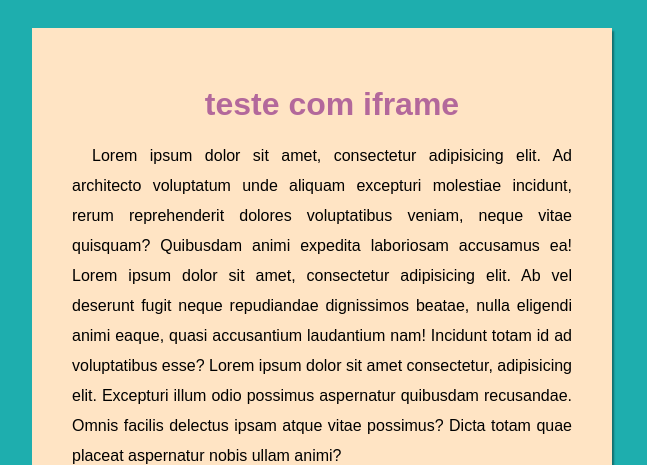
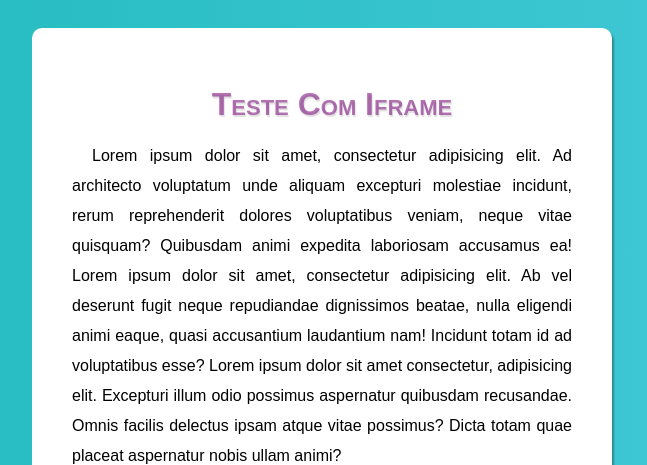
Before and after one commit to Vinicios000/html_css, a plain HTML site: page exercicios/ex024/iframe002.html in a window 1280 px wide. Shown: the top 465 px of the page, without its empty margins (318-965 px from the left). Drawn offline with Linux system fonts and the light colour scheme.

Commit message:
exercicios iframes

```diff
--- /dev/null
+++ b/exercicios/ex024/Paginas-extras/pag001.html
@@ -0,0 +1,22 @@
+<!DOCTYPE html>
+<html lang="pt-br">
+<head>
+    <meta charset="UTF-8">
+    <meta name="viewport" content="width=device-width, initial-scale=1.0">
+    <title>Site de Teste</title>
+    <style>
+        h1{
+            text-align: center;
+            padding-top: 240px;
+        }
+        body{
+            font-family: Arial, Helvetica, sans-serif;
+            background-color: lightgray;
+
+        }
+    </style>
+</head>
+<body>
+    <h1>Isso é um Teste</h1>
+</body>
+</html>
--- a/exercicios/ex024/iframe002.html
+++ b/exercicios/ex024/iframe002.html
@@ -8,6 +8,8 @@
         h1{
             text-align: center;
             color: color-mix(in srgb, gray 10%, purple 50%);
+            font-variant: small-caps;
+            text-shadow: 1px 2px 1px rgba(0, 0, 0, 0.124);
         }
 
 
@@ -18,7 +20,7 @@
 
         }
         body{
-            background-color: rgb(30, 174, 174);
+            background: linear-gradient(to right, #1eb9b9 , #47cbdc  );
            padding: 20px;
            font-family: Arial, Helvetica, sans-serif;
            text-align: justify;
@@ -30,17 +32,23 @@
             width: 500px;
             background-color: white;
             padding: 40px;
-            border-radius: 0px 0px 10px 10px;
-            box-shadow: 2px 3px 2px rgba(0, 0, 0, 0.372);
-            background-color: bisque;
+            border-radius: 10px 10px 10px 10px;
+            box-shadow: 2px 3px 2px rgba(0, 0, 0, 0.31);
+        }
+        iframe{
+            border: 1px solid rgba(0, 0, 0, 0.091);
+            box-shadow: 1px 1px 1px rgba(0, 0, 0, 0.167);
         }
     </style>
 </head>
 <body>
     <main>
-        <h1>teste com iframe</h1>
+        <h1>Teste Com Iframe</h1>
         <p>Lorem ipsum dolor sit amet, consectetur adipisicing elit. Ad architecto voluptatum unde aliquam excepturi molestiae incidunt, rerum reprehenderit dolores voluptatibus veniam, neque vitae quisquam? Quibusdam animi expedita laboriosam accusamus ea! Lorem ipsum dolor sit amet, consectetur adipisicing elit. Ab vel deserunt fugit neque repudiandae dignissimos beatae, nulla eligendi animi eaque, quasi accusantium laudantium nam! Incidunt totam id ad voluptatibus esse? Lorem ipsum dolor sit amet consectetur, adipisicing elit. Excepturi illum odio possimus aspernatur quibusdam recusandae. Omnis facilis delectus ipsam atque vitae possimus? Dicta totam quae placeat aspernatur nobis ullam animi?</p>
-        <iframe src=" https://vinicios000.github.io/projeto-cordel/" frameborder="0" height="500" width="350" ></iframe>
+        <iframe src="Paginas-extras/pag001.html" frameborder="0" height="500" width="350"
+        >
+    <p> Infelizmente seu navegador não é compatível com o site</p>
+    </iframe>
         <p>Lorem ipsum dolor sit amet consectetur adipisicing elit. Illo facilis quis itaque dignissimos. Delectus nemo dicta ullam eveniet tenetur officiis tempore est reiciendis adipisci. Eligendi nisi quod totam beatae veniam? Lorem ipsum dolor sit amet consectetur adipisicing elit. Deserunt expedita ea reprehenderit laboriosam quia magni deleniti sequi, officia cum? Omnis molestias aut quis, sapiente ex est exercitationem sint. Aliquam, facere. Lorem ipsum dolor, sit amet consectetur adipisicing elit. Tempore molestiae cum beatae quam animi alias, perspiciatis tenetur ut reiciendis at porro magnam dicta possimus vero quisquam architecto repellendus? Minus, mollitia?</p>
     </main>
 
```
